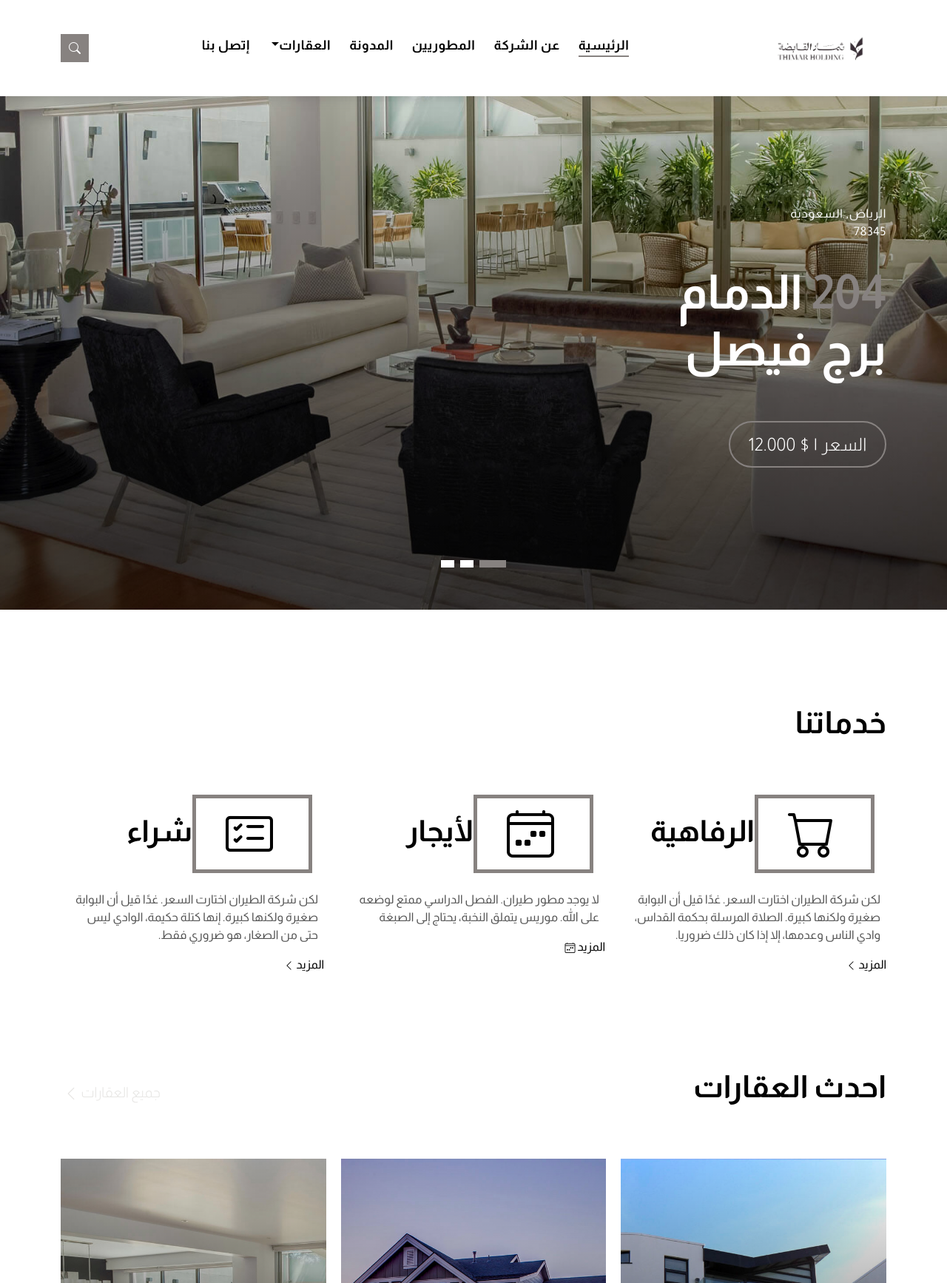
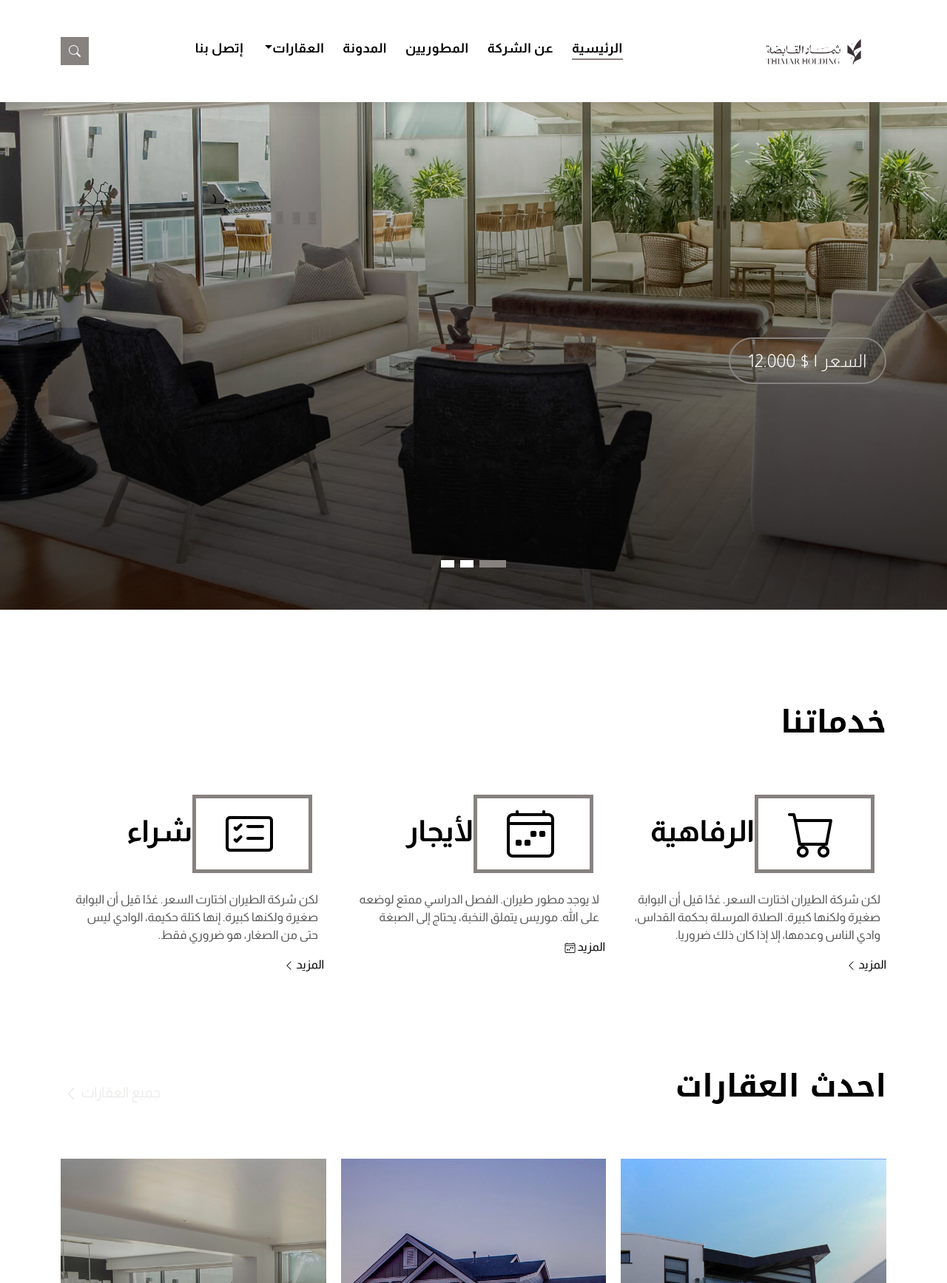
Before and after one commit to Gemy-star/real_state_maal, a Django app: page / in a window 1280 px wide. Shown: the top 1734 px of the page at 74% size. Run offline with Django 5.2, Linux system fonts and the light colour scheme; some libraries are stand-ins or nearby versions.

Commit message:
add maal edits

```diff
--- a/static/assets/css/style.css
+++ b/static/assets/css/style.css
@@ -9,8 +9,16 @@
 /*--------------------------------------------------------------
 # General
 --------------------------------------------------------------*/
+
+.noto-kufi-arabic {
+  font-family: "Noto Kufi Arabic", sans-serif !important;
+  font-optical-sizing: auto;
+  font-weight: 800;
+  font-style: normal;
+}
+
 body {
-   font-family: "Almarai", sans-serif !important;
+   font-family: "Almarai", sans-serif;
   font-weight: 400;
   font-style: normal;
   color: #555555;
--- a/templates/base.html
+++ b/templates/base.html
@@ -5,7 +5,7 @@
     <meta charset="utf-8" />
     <meta content="width=device-width, initial-scale=1.0" name="viewport" />
 
-    <title>EstateAgency Bootstrap Template - Index</title>
+    <title>ثمار القابضه</title>
     <meta content="" name="description" />
     <meta content="" name="keywords" />
 
@@ -16,7 +16,7 @@
     <link rel="preconnect" href="https://fonts.gstatic.com" crossorigin />
     <link href="https://fonts.googleapis.com/css2?family=Almarai:wght@300;400;700;800&family=Noto+Kufi+Arabic:wght@100..900&display=swap" rel="stylesheet" />
     <!-- Google Fonts -->
-    <link href="https://fonts.googleapis.com/css?family=Poppins:300,400,500,600,700" rel="stylesheet" />
+    <link href="https://fonts.googleapis.com/css2?family=Noto+Kufi+Arabic:wght@100..900&display=swap" rel="stylesheet" />
 
     <!-- Vendor CSS Files -->
     <link href="{% static 'assets/vendor/animate.css/animate.min.css' %}" rel="stylesheet" />
@@ -27,13 +27,13 @@
     <!-- Template Main CSS File -->
     <link href="{% static 'assets/css/style.css' %}" rel="stylesheet" />
 
-    <!--                     =======================================================
+    <!--                       =======================================================
   * Template Name: EstateAgency
   * Template URL: https://bootstrapmade.com/real-estate-agency-bootstrap-template/
   * Updated: Mar 17 2024 with Bootstrap v5.3.3
   * Author: BootstrapMade.com
   * License: https://bootstrapmade.com/license/
-  ========================================================                     -->
+  ========================================================                       -->
     {% block style %}
 
     {% endblock %}
--- a/templates/main/home.html
+++ b/templates/main/home.html
@@ -12,14 +12,8 @@
               <div class="row">
                 <div class="col-lg-8">
                   <div class="intro-body">
-                    <p class="intro-title-top">
-                      الرياض, السعودية
-                      <br /> 78345
-                    </p>
-                    <h1 class="intro-title mb-4">
-                      <span class="color-b">204</span> الدمام
-                      <br /> برج فيصل
-                    </h1>
+                    <p class="intro-title-top"></p>
+                    <h1 class="intro-title mb-4"></h1>
                     <p class="intro-subtitle intro-price">
                       <a href="#"><span class="price-a">السعر | $ 12.000</span></a>
                     </p>
@@ -38,14 +32,8 @@
               <div class="row">
                 <div class="col-lg-8">
                   <div class="intro-body">
-                    <p class="intro-title-top">
-                      السعودية, الخبر
-                      <br /> 78345
-                    </p>
-                    <h1 class="intro-title mb-4">
-                      <span class="color-b">204</span> الخيبر
-                      <br /> شارع الملك فيصل
-                    </h1>
+                    <p class="intro-title-top"></p>
+                    <h1 class="intro-title mb-4"></h1>
                     <p class="intro-subtitle intro-price">
                       <a href="#"><span class="price-a">السعر | $ 12.000</span></a>
                     </p>
@@ -64,14 +52,8 @@
               <div class="row">
                 <div class="col-lg-8">
                   <div class="intro-body">
-                    <p class="intro-title-top">
-                      جدة, السعودية
-                      <br /> 78345
-                    </p>
-                    <h1 class="intro-title mb-4">
-                      <span class="color-b">204</span> جدة
-                      <br /> كورنيس جدة
-                    </h1>
+                    <p class="intro-title-top"></p>
+                    <h1 class="intro-title mb-4"></h1>
                     <p class="intro-subtitle intro-price">
                       <a href="#"><span class="price-a">السعر | $ 12.000</span></a>
                     </p>
@@ -95,7 +77,7 @@
           <div class="col-md-12">
             <div class="title-wrap d-flex justify-content-between">
               <div class="title-box">
-                <h2 class="title-a">خدماتنا</h2>
+                <h2 class="title-a noto-kufi-arabic">خدماتنا</h2>
               </div>
             </div>
           </div>
@@ -176,7 +158,7 @@
           <div class="col-md-12">
             <div class="title-wrap d-flex justify-content-between">
               <div class="title-box">
-                <h2 class="title-a">احدث العقارات</h2>
+                <h2 class="title-a noto-kufi-arabic">احدث العقارات</h2>
               </div>
               <div class="title-link">
                 <a href="property-grid.html">
@@ -415,7 +397,7 @@
           <div class="col-md-12">
             <div class="title-wrap d-flex justify-content-between">
               <div class="title-box">
-                <h2 class="title-a">المطوريين</h2>
+                <h2 class="title-a noto-kufi-arabic">المطوريين</h2>
               </div>
               <div class="title-link">
                 <a href="agents-grid.html">
@@ -583,7 +565,7 @@
           <div class="col-md-12">
             <div class="title-wrap d-flex justify-content-between">
               <div class="title-box">
-                <h2 class="title-a">المدونات</h2>
+                <h2 class="title-a noto-kufi-arabic">المدونات</h2>
               </div>
               <div class="title-link">
                 <a href="blog-grid.html">
@@ -719,7 +701,7 @@
           <div class="col-md-12">
             <div class="title-wrap d-flex justify-content-between">
               <div class="title-box">
-                <h2 class="title-a">Testimonials</h2>
+                <h2 class="title-a noto-kufi-arabic">أراء عملائنا</h2>
               </div>
             </div>
           </div>
--- a/templates/partials/_footer.html
+++ b/templates/partials/_footer.html
@@ -6,7 +6,7 @@
       <div class="col-sm-12 col-md-4">
         <div class="widget-a">
           <div class="w-header-a">
-            <img src="{% static 'assets/img/logo.png' %}" class="img-fluid" style="max-width: 9rem;" />
+            <img src="{% static 'assets/img/logo.png' %}" class="img-fluid" style="max-width: 10.1rem;" />
           </div>
           <div class="w-body-a">
             <p class="w-text-a color-text-a">شركة سعودية متخصصة فى العقارات</p>
@@ -26,7 +26,7 @@
       <div class="col-sm-12 col-md-4 section-md-t3">
         <div class="widget-a">
           <div class="w-header-a">
-            <h3 class="w-title-a text-brand">الشركة</h3>
+            <h3 class="w-title-a text-brand noto-kufi-arabic">الشركة</h3>
           </div>
           <div class="w-body-a">
             <div class="w-body-a">
@@ -51,7 +51,7 @@
       <div class="col-sm-12 col-md-4 section-md-t3">
         <div class="widget-a">
           <div class="w-header-a">
-            <h3 class="w-title-a text-brand">المواقع</h3>
+            <h3 class="w-title-a text-brand noto-kufi-arabic">المواقع</h3>
           </div>
           <div class="w-body-a">
             <ul class="list-unstyled">
--- a/templates/partials/_navbar.html
+++ b/templates/partials/_navbar.html
@@ -6,7 +6,7 @@
       <span></span>
       <span></span>
     </button>
-    <a class="navbar-brand text-brand" href="{% url 'home-page' %}"><img src="{% static 'assets/img/logo.png' %}" class="img-fluid" style="max-width: 9rem;" /></a>
+    <a class="navbar-brand text-brand" href="{% url 'home-page' %}"><img src="{% static 'assets/img/logo.png' %}" class="img-fluid" style="max-width: 10.1rem;" /></a>
 
     <div class="navbar-collapse collapse justify-content-center" id="navbarDefault">
       <ul class="navbar-nav">
```
